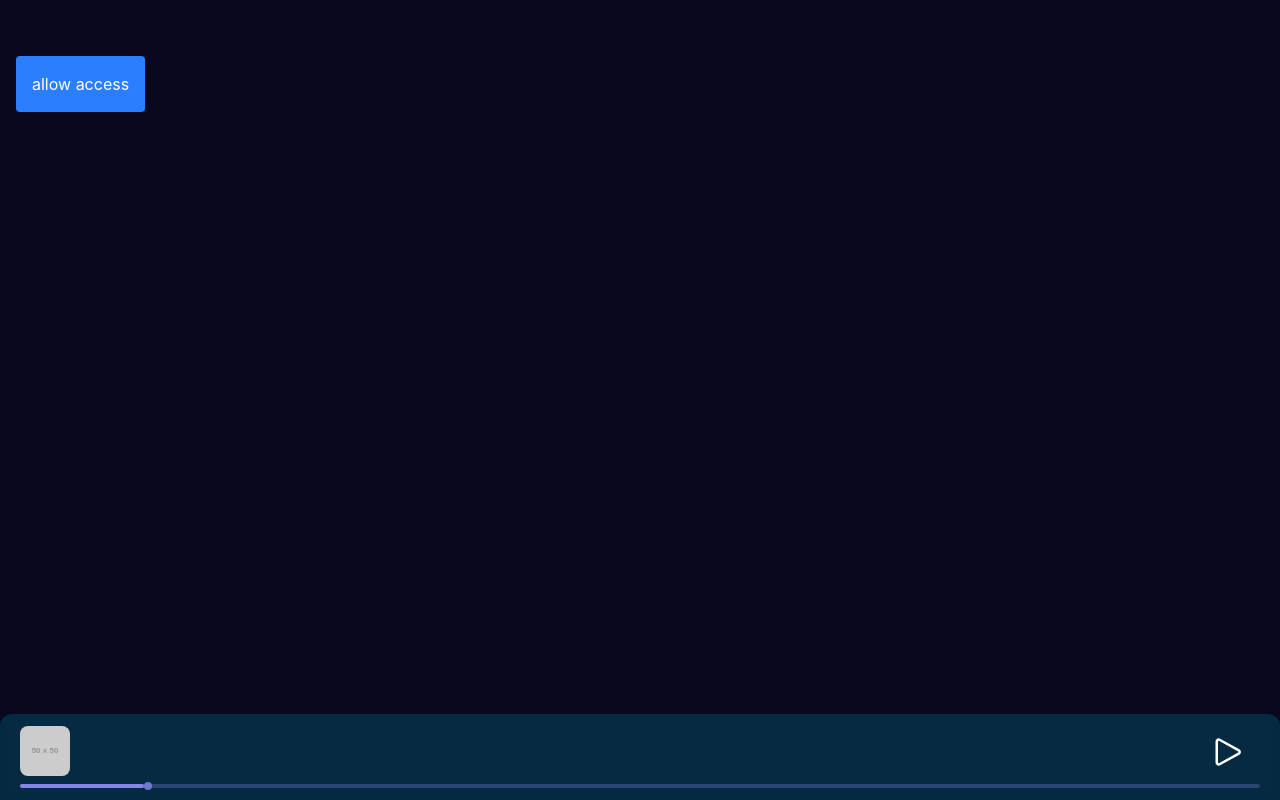
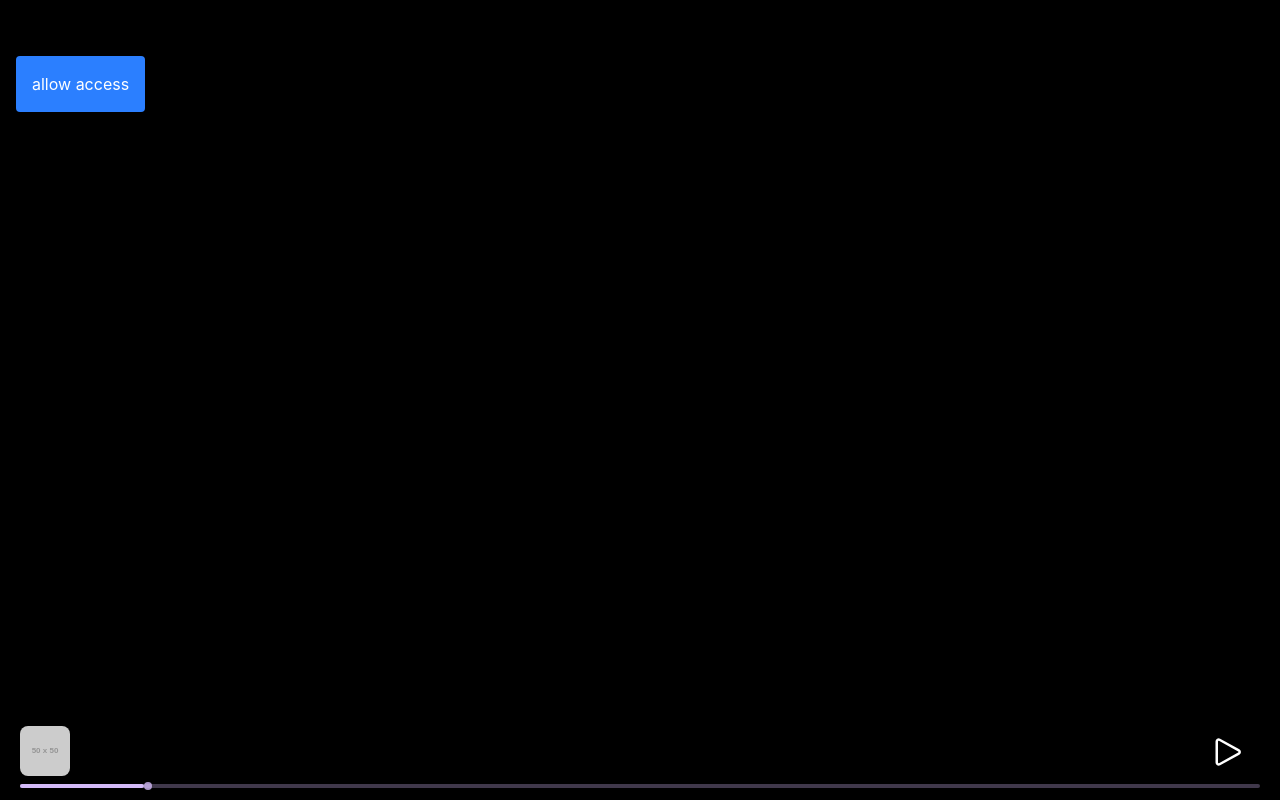
Before and after one commit to saimaneim/music-player, a React (Vite) app: page / in a window 1280 px wide. Built offline with nearby package versions, Linux system fonts and the light colour scheme.

Commit message:
style(global.css): hide scrollbars visually and update color variables

```diff
--- a/src/styles/global.css
+++ b/src/styles/global.css
@@ -1,28 +1,44 @@
 @import "tailwindcss";
 
 :root {
-	--primary-text: oklch(100% 0 0);
-	--primary: oklch(66.39% 0.143 282.24);
-	--secundary: oklch(45% 0.085 224.283);
-	--accent: oklch(45.71% 0.297 266.38);
-	--background: oklch(15.17% 0.046 281.7);
+	--color-primary: oklch(0.83 0.09006 302.6673);
+	--color-secondary: oklch(0.31 0.0093 268.37);
+	--color-background: oklch(0 0 0);
+	--color-text-primary: oklch(100% 0 0);
+	--color-text-secondary: oklch(80% 0.02 270);
+	--color-text-muted: oklch(70% 0.01 270);
+	--color-destructive: oklch(60% 0.18 27);
 }
 
 @theme {
-	--color-primary: var(--primary);
-	--color-secundary: var(--secundary);
-	--color-background: var(--background);
-	--color-accent: var(--accent);
+	--color-primary: var(--color-primary);
+	--color-secondary: var(--color-secondary);
+	--color-background: var(--color-background);
+	--color-text-primary: var(--color-text-primary);
+	--color-text-secondary: var(--color-text-secondary);
+	--color-text-muted: var(--color-text-muted);
+	--color-destructive: var(--color-destructive);
 }
 
 @layer base {
 	* {
-		color: var(--primary-text);
+		color: var(--color-text-primary);
 	}
 
 	:root {
-		background-color: var(--background);
+		background-color: var(--color-background);
 		-webkit-user-select: none;
 		user-select: none;
 	}
 }
+
+/* ========== Hide scrollbars ========== */
+
+*::-webkit-scrollbar {
+	display: none;
+}
+
+* {
+	scrollbar-width: none;
+	-ms-overflow-style: none;
+}
```
